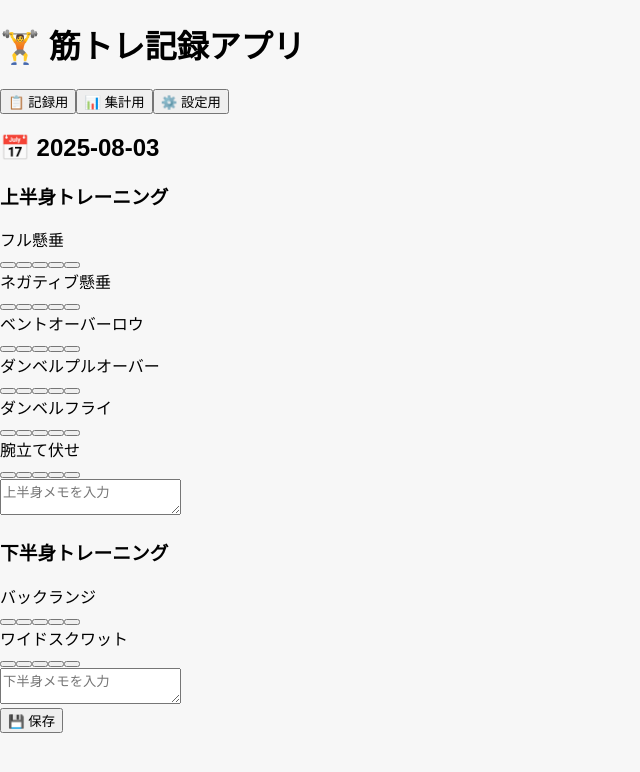
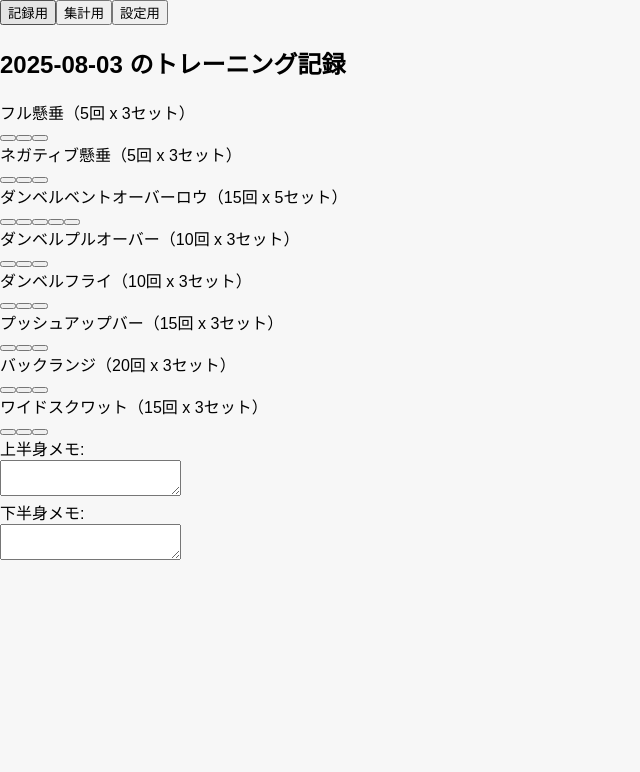
Before and after one commit to Mickey-1996/workout_tracker20250803, a Next.js app: page / in a window 1280 px wide. Shown: the top 772 px of the page, without its empty margins (0-640 px from the left). Built offline with nearby package versions, Linux system fonts and the light colour scheme.

Commit message:
Update page.tsx

```diff
--- a/src/app/page.tsx
+++ b/src/app/page.tsx
@@ -4,269 +4,144 @@ import { useState, useEffect } from "react";
 import { Card, CardContent } from "@/components/ui/card";
 import { Checkbox } from "@/components/ui/checkbox";
 import { Button } from "@/components/ui/button";
+import { Input } from "@/components/ui/input";
 import { Textarea } from "@/components/ui/textarea";
-import { Input } from "@/components/ui/input";
-import { GripVertical } from "lucide-react";
-import { DndContext, closestCenter } from "@dnd-kit/core";
-import {
-  arrayMove,
-  SortableContext,
-  useSortable,
-  verticalListSortingStrategy,
-} from "@dnd-kit/sortable";
-import { CSS } from "@dnd-kit/utilities";
+import { format } from "date-fns";
 
-interface RecordData {
-  [date: string]: {
-    [type: string]: {
-      [name: string]: boolean[];
+const defaultExercises = [
+  { name: "フル懸垂", sets: 3, reps: 5 },
+  { name: "ネガティブ懸垂", sets: 3, reps: 5 },
+  { name: "ダンベルベントオーバーロウ", sets: 5, reps: 15 },
+  { name: "ダンベルプルオーバー", sets: 3, reps: 10 },
+  { name: "ダンベルフライ", sets: 3, reps: 10 },
+  { name: "プッシュアップバー", sets: 3, reps: 15 },
+  { name: "バックランジ", sets: 3, reps: 20 },
+  { name: "ワイドスクワット", sets: 3, reps: 15 }
+];
+
+export default function Home() {
+  const [date, setDate] = useState(() => format(new Date(), "yyyy-MM-dd"));
+  const [records, setRecords] = useState({});
+  const [notes, setNotes] = useState({});
+  const [exercises, setExercises] = useState(defaultExercises);
+  const [tab, setTab] = useState("log");
+
+  const handleCheckbox = (name, setIndex) => {
+    setRecords(prev => {
+      const day = prev[date] || {};
+      const sets = day[name] || [];
+      const newSets = [...sets];
+      newSets[setIndex] = !newSets[setIndex];
+      return {
+        ...prev,
+        [date]: {
+          ...day,
+          [name]: newSets
+        }
       };
+    });
   };
+
+  const completedCount = (name) => {
+    return records[date]?.[name]?.filter(Boolean).length || 0;
+  };
+
+  const handleNoteChange = (e, type) => {
+    setNotes(prev => ({
+      ...prev,
+      [date]: {
+        ...prev[date],
+        [type]: e.target.value
       }
+    }));
+  };
 
-interface HistoryItem {
-  date: string;
-  memo: {
-    upper: string;
-    lower: string;
+  const weeklySummary = () => {
+    const summary = {};
+    Object.entries(records).forEach(([recordDate, exercises]) => {
+      Object.entries(exercises).forEach(([name, sets]) => {
+        summary[name] = (summary[name] || 0) + sets.filter(Boolean).length;
+      });
+    });
+    return summary;
   };
-  data: RecordData[string];
-}
 
-interface SortableItemProps {
-  id: string;
-  onDelete: (id: string) => void;
-  onChange: (id: string, value: string) => void;
-}
-
-function SortableItem({ id, onDelete, onChange }: SortableItemProps) {
-  const {
-    attributes,
-    listeners,
-    setNodeRef,
-    transform,
-    transition,
-  } = useSortable({ id });
-
-  const style = {
-    transform: CSS.Transform.toString(transform),
-    transition,
+  const updateExerciseName = (index, newName) => {
+    const updated = [...exercises];
+    updated[index].name = newName;
+    setExercises(updated);
   };
 
   return (
-    <div
-      ref={setNodeRef}
-      style={style}
-      {...attributes}
-      className="flex items-center gap-2 p-2 border border-gray-300 rounded mb-2"
-    >
-      <span {...listeners} className="cursor-move">
-        <GripVertical />
-      </span>
-      <Input value={id} onChange={(e) => onChange(id, e.target.value)} className="flex-1" />
-      <Button onClick={() => onDelete(id)} variant="destructive">
-        削除
-      </Button>
-    </div>
-  );
-}
-
-export default function Home() {
-  const [tab, setTab] = useState<'record' | 'summary' | 'settings'>('record');
-  const [date, setDate] = useState<string>("");
-  const [records, setRecords] = useState<RecordData>({});
-  const [memoUpper, setMemoUpper] = useState<string>("");
-  const [memoLower, setMemoLower] = useState<string>("");
-  const [history, setHistory] = useState<HistoryItem[]>([]);
-  const [upperBodyExercises, setUpperBodyExercises] = useState<string[]>([
-    "フル懸垂",
-    "ネガティブ懸垂",
-    "ベントオーバーロウ",
-    "ダンベルプルオーバー",
-    "ダンベルフライ",
-    "腕立て伏せ"
-  ]);
-  const [lowerBodyExercises, setLowerBodyExercises] = useState<string[]>([
-    "バックランジ",
-    "ワイドスクワット"
-  ]);
-
-  useEffect(() => {
-    const today = new Date().toISOString().split("T")[0];
-    setDate(today);
-
-    const saved = localStorage.getItem("workout-records");
-    if (saved) {
-      const parsed = JSON.parse(saved);
-      setRecords(parsed.records || {});
-      setHistory(parsed.history || []);
-      setUpperBodyExercises(parsed.upperBodyExercises || upperBodyExercises);
-      setLowerBodyExercises(parsed.lowerBodyExercises || lowerBodyExercises);
-    }
-  }, []);
-
-  useEffect(() => {
-    localStorage.setItem(
-      "workout-records",
-      JSON.stringify({ records, history, upperBodyExercises, lowerBodyExercises })
-    );
-  }, [records, history, upperBodyExercises, lowerBodyExercises]);
-
-  const handleCheckbox = (type: string, name: string, index: number) => {
-    const newRecords = { ...records };
-    if (!newRecords[date]) newRecords[date] = {};
-    if (!newRecords[date][type]) newRecords[date][type] = {};
-    if (!newRecords[date][type][name])
-      newRecords[date][type][name] = Array(5).fill(false);
-
-    newRecords[date][type][name][index] =
-      !newRecords[date][type][name][index];
-    setRecords(newRecords);
-  };
-
-  const handleDelete = (type: string, id: string) => {
-    if (type === "upper") {
-      setUpperBodyExercises((prev) => prev.filter((item) => item !== id));
-    } else {
-      setLowerBodyExercises((prev) => prev.filter((item) => item !== id));
-    }
-  };
-
-  const handleChange = (type: string, oldId: string, newValue: string) => {
-    if (type === "upper") {
-      setUpperBodyExercises((prev) => prev.map((item) => item === oldId ? newValue : item));
-    } else {
-      setLowerBodyExercises((prev) => prev.map((item) => item === oldId ? newValue : item));
-    }
-  };
-
-  const handleDragEnd = (type: string, event: any) => {
-    const { active, over } = event;
-    if (active.id !== over.id) {
-      const items = type === "upper" ? [...upperBodyExercises] : [...lowerBodyExercises];
-      const oldIndex = items.indexOf(active.id);
-      const newIndex = items.indexOf(over.id);
-      const sorted = arrayMove(items, oldIndex, newIndex);
-      if (type === "upper") setUpperBodyExercises(sorted);
-      else setLowerBodyExercises(sorted);
-    }
-  };
-
-  return (
-    <main className="max-w-xl mx-auto p-4">
-      <h1 className="text-3xl font-bold mb-4">🏋️ 筋トレ記録アプリ</h1>
-
-      <div className="flex gap-4 mb-6">
-        <Button onClick={() => setTab('record')}>📋 記録用</Button>
-        <Button onClick={() => setTab('summary')}>📊 集計用</Button>
-        <Button onClick={() => setTab('settings')}>⚙️ 設定用</Button>
+    <div className="p-4 max-w-3xl mx-auto">
+      <div className="mb-4 flex gap-2">
+        <Button onClick={() => setTab("log")}>記録用</Button>
+        <Button onClick={() => setTab("summary")}>集計用</Button>
+        <Button onClick={() => setTab("settings")}>設定用</Button>
       </div>
 
-      {tab === 'record' && (
+      {tab === "log" && (
         <div>
-          <h2 className="text-xl font-semibold mb-2">📅 {date}</h2>
-          <div className="mb-4">
-            <h3 className="text-lg font-semibold mb-2">上半身トレーニング</h3>
-            {upperBodyExercises.map((name) => (
-              <Card key={name} className="mb-2">
+          <h2 className="text-xl font-bold mb-2">{date} のトレーニング記録</h2>
+          {exercises.map((ex, i) => (
+            <Card key={i} className="mb-4">
               <CardContent className="p-4">
-                  <div className="text-base font-semibold mb-2">{name}</div>
-                  <div className="flex gap-3 mb-2 ml-8">
-                    {Array(5).fill(null).map((_, index) => (
+                <div className="mb-2 font-semibold">{ex.name}（{ex.reps}回 x {ex.sets}セット）</div>
+                <div className="flex gap-2 mb-2">
+                  {[...Array(ex.sets)].map((_, idx) => (
                     <Checkbox
-                        key={index}
-                        checked={records?.[date]?.upper?.[name]?.[index] || false}
-                        onCheckedChange={() => handleCheckbox("upper", name, index)}
-                        className="w-8 h-8 border-2 border-gray-700 rounded"
+                      key={idx}
+                      checked={records[date]?.[ex.name]?.[idx] || false}
+                      onCheckedChange={() => handleCheckbox(ex.name, idx)}
+                      className="w-6 h-6"
                     />
                   ))}
                 </div>
               </CardContent>
             </Card>
           ))}
+          <div className="mb-4">
+            <div className="font-semibold">上半身メモ:</div>
             <Textarea
-              value={memoUpper}
-              onChange={(e) => setMemoUpper(e.target.value)}
-              placeholder="上半身メモを入力"
-              className="w-full h-24 mt-2"
+              value={notes[date]?.upper || ""}
+              onChange={(e) => handleNoteChange(e, "upper")}
             />
           </div>
-
           <div className="mb-4">
-            <h3 className="text-lg font-semibold mb-2">下半身トレーニング</h3>
-            {lowerBodyExercises.map((name) => (
-              <Card key={name} className="mb-2">
-                <CardContent className="p-4">
-                  <div className="text-base font-semibold mb-2">{name}</div>
-                  <div className="flex gap-3 mb-2 ml-8">
-                    {Array(5).fill(null).map((_, index) => (
-                      <Checkbox
-                        key={index}
-                        checked={records?.[date]?.lower?.[name]?.[index] || false}
-                        onCheckedChange={() => handleCheckbox("lower", name, index)}
-                        className="w-8 h-8 border-2 border-gray-700 rounded"
-                      />
-                    ))}
-                  </div>
-                </CardContent>
-              </Card>
-            ))}
+            <div className="font-semibold">下半身メモ:</div>
             <Textarea
-              value={memoLower}
-              onChange={(e) => setMemoLower(e.target.value)}
-              placeholder="下半身メモを入力"
-              className="w-full h-24 mt-2"
+              value={notes[date]?.lower || ""}
+              onChange={(e) => handleNoteChange(e, "lower")}
             />
           </div>
-
-          <Button onClick={() => alert("保存しました！")}>💾 保存</Button>
         </div>
       )}
 
-      {tab === 'summary' && (
+      {tab === "summary" && (
         <div>
-          <h2 className="text-xl font-semibold mb-4">📊 週間サマリー</h2>
-          {/* 今後実装 */}
+          <h2 className="text-xl font-bold mb-4">📊 週間集計</h2>
+          <ul className="list-disc pl-5">
+            {Object.entries(weeklySummary()).map(([name, count]) => (
+              <li key={name}>{name}：{count} 回</li>
+            ))}
+          </ul>
         </div>
       )}
 
-      {tab === 'settings' && (
+      {tab === "settings" && (
         <div>
-          <h2 className="text-xl font-semibold mb-4">⚙️ 種目設定</h2>
-
-          <div className="mb-4">
-            <h3 className="text-md font-semibold mb-2">上半身トレーニング</h3>
-            <DndContext collisionDetection={closestCenter} onDragEnd={(e) => handleDragEnd("upper", e)}>
-              <SortableContext items={upperBodyExercises} strategy={verticalListSortingStrategy}>
-                {upperBodyExercises.map((id) => (
-                  <SortableItem
-                    key={id}
-                    id={id}
-                    onDelete={(item) => handleDelete("upper", item)}
-                    onChange={(oldId, newValue) => handleChange("upper", oldId, newValue)}
+          <h2 className="text-xl font-bold mb-4">⚙️ 種目設定</h2>
+          {exercises.map((ex, i) => (
+            <div key={i} className="flex items-center gap-2 mb-2">
+              <Input
+                value={ex.name}
+                onChange={(e) => updateExerciseName(i, e.target.value)}
               />
+              <span>{ex.reps}回 x {ex.sets}セット</span>
+            </div>
           ))}
-              </SortableContext>
-            </DndContext>
-          </div>
-
-          <div className="mb-4">
-            <h3 className="text-md font-semibold mb-2">下半身トレーニング</h3>
-            <DndContext collisionDetection={closestCenter} onDragEnd={(e) => handleDragEnd("lower", e)}>
-              <SortableContext items={lowerBodyExercises} strategy={verticalListSortingStrategy}>
-                {lowerBodyExercises.map((id) => (
-                  <SortableItem
-                    key={id}
-                    id={id}
-                    onDelete={(item) => handleDelete("lower", item)}
-                    onChange={(oldId, newValue) => handleChange("lower", oldId, newValue)}
-                  />
-                ))}
-              </SortableContext>
-            </DndContext>
-          </div>
         </div>
       )}
-    </main>
+    </div>
   );
 }
```
Lines whose indentation alone changed are shown as unchanged.
